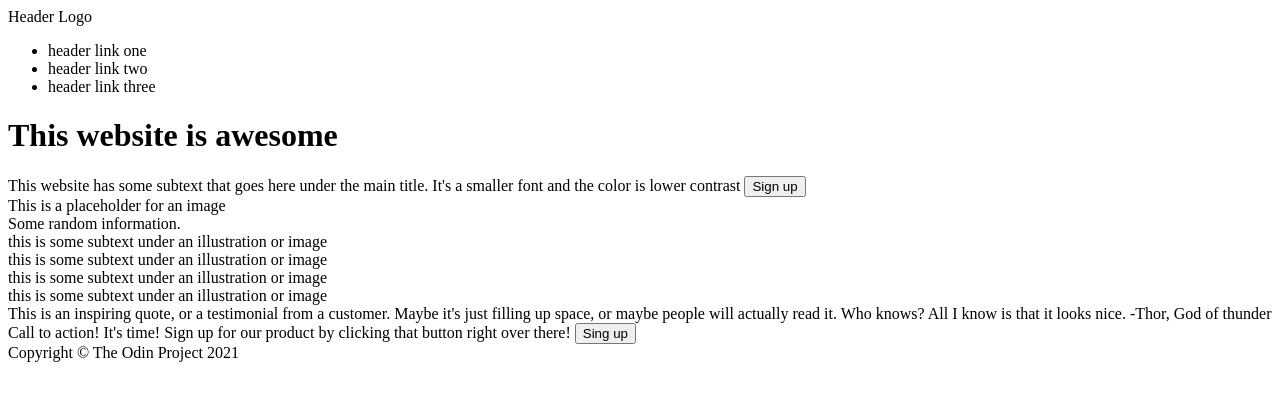
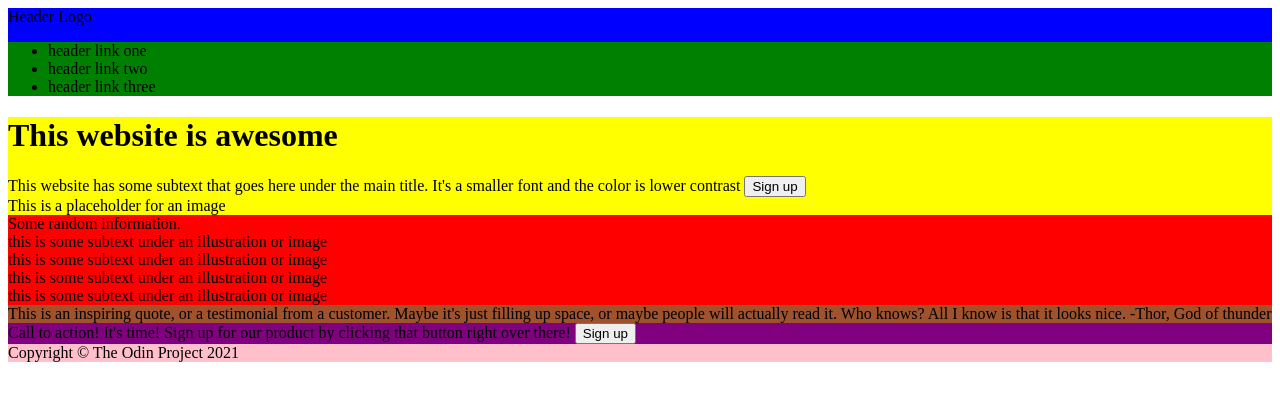
Before and after one commit to Chukklez/landing-page, a plain HTML site: page index.html in a window 1280 px wide. Drawn offline with Linux system fonts and the light colour scheme.

Commit message:
linked the style.css and added background color to each box to help with the flexbox

```diff
--- a/index.html
+++ b/index.html
@@ -5,6 +5,7 @@
     <meta charset="UTF-8">
     <meta http-equiv="X-UA-Compatible" content="IE=edge">
     <meta name="viewport" content="width=device-width, initial-scale=1.0">
+    <link rel="stylesheet" href="style.css">
     <title>Landing Page</title>
 </head>
 
@@ -25,7 +26,8 @@
         <div class="section-one">
             <div class="container-one">
                 <h1>This website is awesome</h1>
-                This website has some subtext that goes here under the main title. It's a smaller font and the color is lower contrast
+                This website has some subtext that goes here under the main title. It's a smaller font and the color is
+                lower contrast
                 <button class="button-one">Sign up</button>
             </div>
             <div class="placeholder-img">This is a placeholder for an image</div>
@@ -46,15 +48,18 @@
             </div>
         </div>
         <div class="section-three">
-            This is an inspiring quote, or a testimonial from a customer. Maybe it's just filling up space, or maybe people will actually read it. Who knows? All I know is that it looks nice.
+            This is an inspiring quote, or a testimonial from a customer. Maybe it's just filling up space, or maybe
+            people will actually read it. Who knows? All I know is that it looks nice.
 
             -Thor, God of thunder
         </div>
         <div class="section-four">
             <div class="container-four">
-                Call to action! It's time!
-                Sign up for our product by clicking that button right over there!
-                <button class="button-two">Sing up</button>
+                <div>
+                    Call to action! It's time!
+                    Sign up for our product by clicking that button right over there!
+                    <button class="button-two">Sign up</button>
+                </div>
             </div>
         </div>
     </main>
--- a/style.css
+++ b/style.css
@@ -0,0 +1,26 @@
+.navbar {
+background-color: blue;}
+
+.link-container {
+   background-color: green;
+}
+
+.section-one {
+    background-color: yellow;
+}
+
+.section-two {
+    background-color: red;
+}
+
+.section-three {
+    background-color: sienna;
+}
+
+.section-four {
+    background-color: purple;
+}
+
+.footer {
+    background-color: pink;
+}
```
